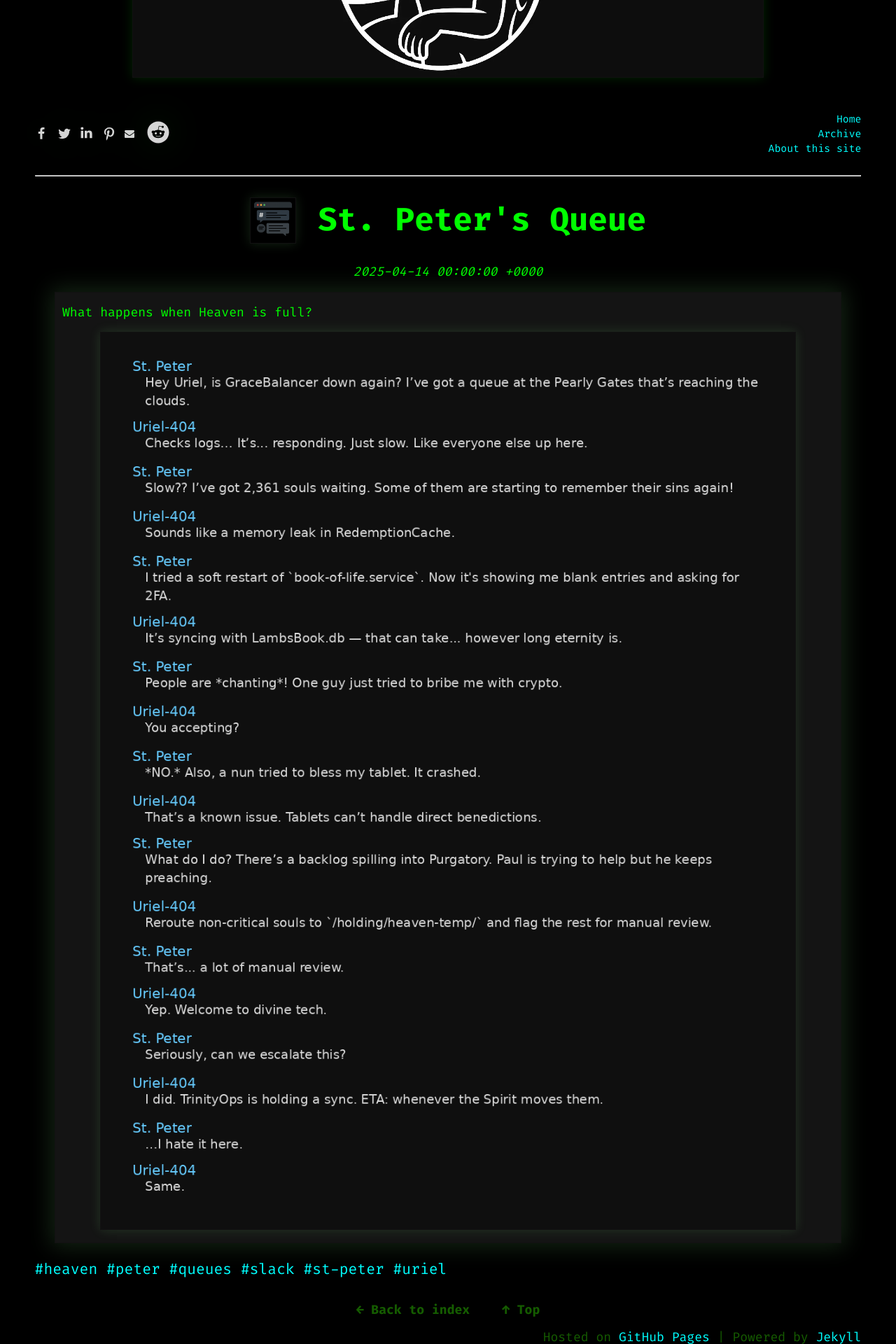
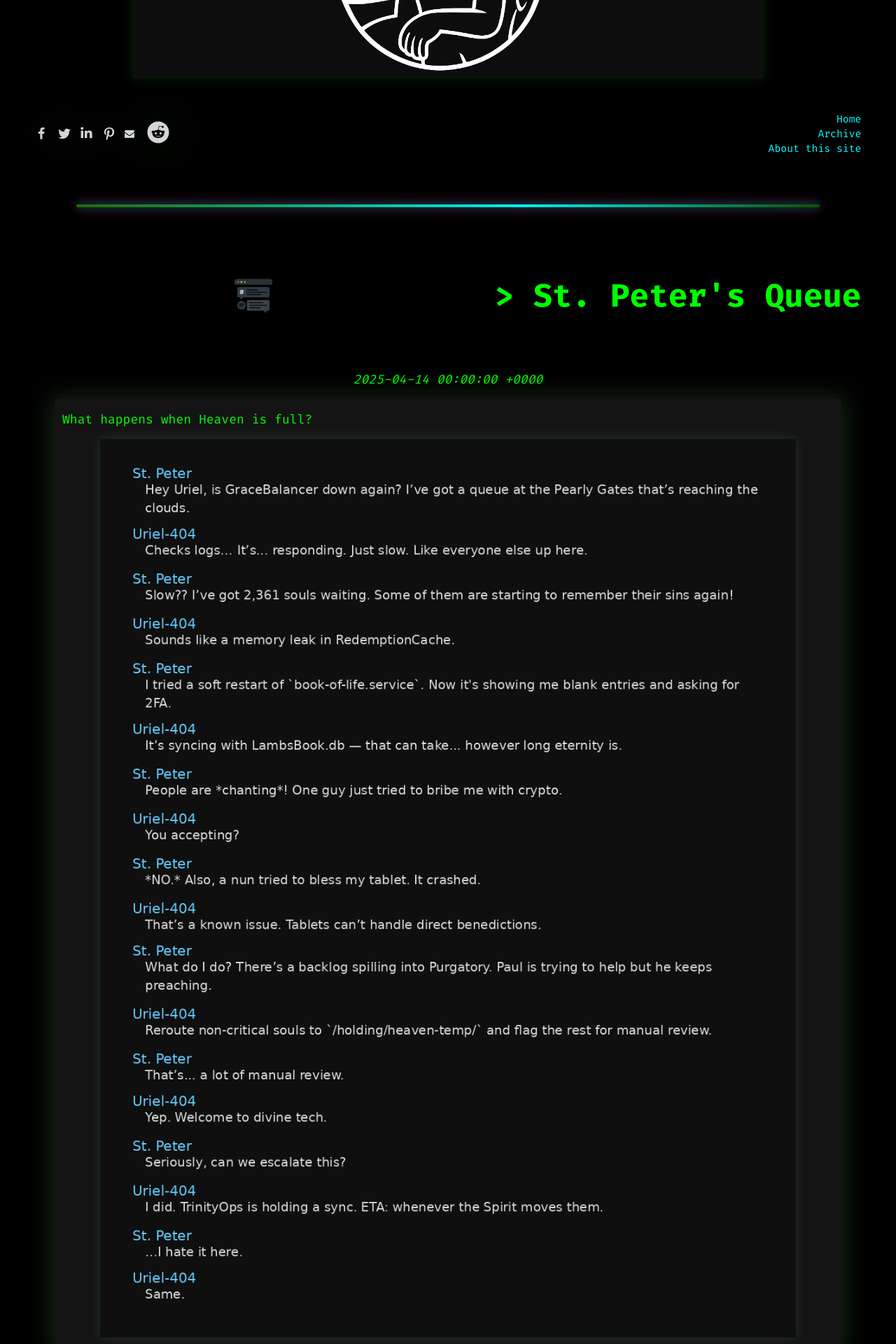
Before and after one commit to anthonypdawson/divine-devops-universe, a Jekyll site: the page built from _posts/2025-04-15-st-peters-queue.md, in a window 1280 px wide. Shown: the part 448-2368 px from the top of the page at 70% size. Built offline with Jekyll 4.4.1, drawn with Linux system fonts in a browser that asks for light colours.

Commit message:
Refactor terminal post layout and enhance CSS styles for images and highlights

```diff
--- a/_layouts/terminal_post.html
+++ b/_layouts/terminal_post.html
@@ -13,19 +13,21 @@
   {% if page.image %}
   {% if page.image contains '/icons/' %}
   <h1 id="content" style="display: flex; align-items: center; justify-content: center; gap: 0.7em;">
-      <img src="{{ page.image | relative_url }}" alt="{{ page.title }} image"
-           style="max-width:64px;max-height:64px;display:inline-block;margin:0;">
+    <img class="small-post-image" src="{{ page.image | relative_url }}" alt="{{ page.title }} image"> >
     {{ page.title }}
   </h1>
   <p class="center"><em>{{ page.date }}</em></p>
+  <p class="post-intro">{{ page.intro }}</p>
   {% else %}
   <h1 id="content">{{ page.title }}</h1>
   <p class="center"><em>{{ page.date }}</em></p>
-    <img src="{{ page.image | relative_url }}" alt="{{ page.title }} image"
-         style="max-width:100%;height:auto;display:block;margin:1em auto;">
+  {% if page.intro %}
+  <p class="post-intro">{{ page.intro }}</p>
+  {% endif %}
+  <img class="large-post-image" src="{{ page.image | relative_url }}" alt="{{ page.title }} image>
   {% endif %}
 {% else %}
-    <h1 id="content">{{ page.title }}</h1>
+    <h1 id=" content">{{ page.title }}</h1>
   <p class="center"><em>{{ page.date }}</em></p>
 
   {% endif %}
--- a/assets/css/dd.css
+++ b/assets/css/dd.css
@@ -15,7 +15,7 @@
     --table-header-border-color: #dedede;
     --table-header-border-bottom-color: #c9c9c9;
     --table-row-bg-color: #001a03;
-    --highlight-bg-color: #111;
+    --highlight-bg-color: #000000;
     --highlight-text-color: #ebd300;
     --highlight-comment-color: #998;
     --highlight-error-color: #a61717;
@@ -77,6 +77,28 @@
     color: white;
     border-left: 4px solid var(--border-color);
     font-size: 1em;
+}
+
+.divine-underline {
+    text-decoration-line: underline;
+    text-decoration-style: wavy;
+    text-decoration-color: #40c9ff;
+    /* neon cyan, matches your --bold-text-color */
+    text-underline-offset: 5px;
+    text-decoration-thickness: 3px;
+    font-weight: bold;
+    letter-spacing: 0.5px;
+}
+
+hr {
+    border: none;
+    height: 4px;
+    background: linear-gradient(90deg, #237204 0%, cyan 60%, #0f5502 100%);
+    border-radius: 2px;
+    margin: 2.5em auto;
+    width: 90%;
+    box-shadow: 0 0 12px #40c9ff88, 0 0 24px #ff5ec788;
+    opacity: 0.95;
 }
 
 /* Navigation */
@@ -189,6 +211,24 @@
     margin-right: auto;
 }
 
+img.large-post-image {
+    border: none !important;
+    box-shadow: none !important;
+    max-width: 60%;
+    height: auto;
+    display: block;
+    margin-left: auto;
+    margin-right: auto;
+    margin:1em auto
+}
+img.small-post-image {
+    border: none !important;
+    box-shadow: none !important;
+    max-width: 64px;
+    height: auto;
+    display: inline-block;
+    margin: 0;
+}
 .banner img {
     text-align: center;
     margin-bottom: 1em;
@@ -242,7 +282,12 @@
     width: fit-content;
     /* Shrink-wrap the content */
 }
-
+/* Use this with front matter intro: to put the introduction text between the title and the image */
+.post-intro {
+    text-align: center;
+    color: var(--text-color);
+    margin-bottom: 1em;
+}
 .content strong,
 .markdown-body strong {
     color: var(--bold-text-color);
@@ -267,11 +312,13 @@
     max-width: 100vw;
     overflow-x: auto;
 }
+
 .post-summary-container {
     max-width: 100%;
     margin: 0 auto 2em auto;
     box-sizing: border-box;
 }
+
 div.posts ul {
     text-align: center;
     list-style: none;
@@ -292,9 +339,11 @@
     padding-right: 1em;
     margin-bottom: 1em;
 }
+
 .posts .date {
     color: var(--text-color);
 }
+
 .posts ul li:last-child {
     border-bottom: none;
 }
@@ -304,11 +353,12 @@
     text-decoration: none;
     transition: color 0.2s;
 }
+
 .post-list-main {
-  flex: 1;
-  min-width: 0;
-  display: flex;
-  flex-direction: column;
+    flex: 1;
+    min-width: 0;
+    display: flex;
+    flex-direction: column;
 }
 
 a:hover .post-title-link {
@@ -467,5 +517,8 @@
     background-color: var(--highlight-bg-color);
 }
 
+.red {
+    color: red;
+}
 /* Media Queries */
 /* MOVED TO mobile.css */
```
Lines whose indentation alone changed are shown as unchanged.
